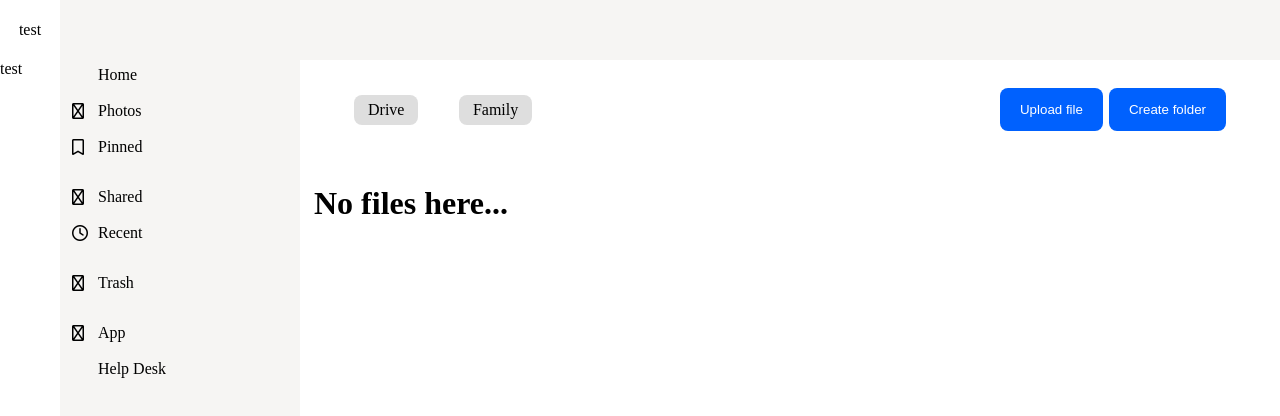
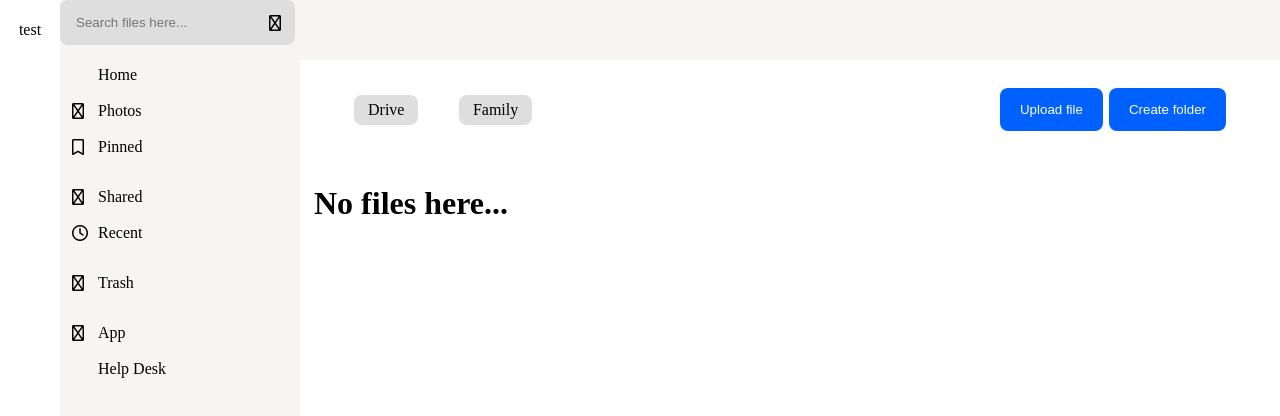
Before and after one commit to holestorage/client-legacy, a React (Create React App) app: page /app in a window 1280 px wide. Shown: the top 416 px of the page. Built offline with nearby package versions, Linux system fonts and the light colour scheme.

Commit message:
feat: inline page list

```diff
--- a/src/components/navbar/app/app-navbar.jsx
+++ b/src/components/navbar/app/app-navbar.jsx
@@ -1,9 +1,10 @@
 import style from "./app-navbar.module.css";
+import SearchFilesInput from "../../ui/input/icon/input/search-files-input";
 
 export default function AppNavbar() {
     return (
         <div className={style.container}>
-
+            <SearchFilesInput />
         </div>
     )
 }
--- a/src/components/navbar/app/app-navbar.module.css
+++ b/src/components/navbar/app/app-navbar.module.css
@@ -2,4 +2,5 @@
     display: grid;
     grid-auto-flow: column;
     justify-content: space-between;
+    align-items: center;
 }
--- a/src/components/navbar/main/main-navbar.jsx
+++ b/src/components/navbar/main/main-navbar.jsx
@@ -1,6 +1,6 @@
 import style from "./main-navbar.module.css";
 
-import MainNavbarPages from "./pages/main-navbar-pages";
+import PagesList from "../../pages/list/main-navbar-pages";
 
 export default function MainNavbar() {
     return (
@@ -8,7 +8,7 @@ export default function MainNavbar() {
             <div>
 
             </div>
-            <MainNavbarPages />
+            <PagesList />
             <div>
 
             </div>
--- /dev/null
+++ b/src/components/pages/list/inline/inline-page-list.jsx
@@ -0,0 +1,18 @@
+import style from "./inline-page-list.module.css";
+
+import {Fragment} from "react";
+import MainTab from "../../../ui/category/tab/main/main-tab";
+
+export default function InlinePageList({ list }) {
+    return (
+        <div className={style.container}>
+            {
+                list.map((value, key) =>
+                    <Fragment key={key}>
+                        <MainTab text={value.name} icon={value.icon} path={value.path} />
+                    </Fragment>
+                )
+            }
+        </div>
+    )
+}
--- /dev/null
+++ b/src/components/pages/list/pages-list.jsx
@@ -0,0 +1,28 @@
+import InlinePageList from "./inline/inline-page-list";
+
+const list = [
+    {
+        name: "Home",
+        icon: 'fa-regular fa-house-blank',
+        path: '/'
+    },
+    {
+        name: "Drive",
+        icon: 'fa-regular fa-house-blank',
+        path: '/drive'
+    },
+    {
+        name: "Pricing",
+        icon: 'fa-regular fa-house-blank',
+        path: '/pricing'
+    },
+    {
+        name: "About",
+        icon: 'fa-regular fa-house-blank',
+        path: '/about'
+    }
+]
+
+export default function PagesList({ inline }) {
+    return (inline ? <InlinePageList list={list} /> : <p></p>)
+}
--- /dev/null
+++ b/src/components/ui/input/icon/icon-input.jsx
@@ -0,0 +1,10 @@
+import style from "./icon-input.module.css";
+
+export default function IconInput({ text, icon }) {
+    return (
+        <div className={style.container}>
+            <input placeholder={text} />
+            <i className={icon} />
+        </div>
+    )
+}
--- /dev/null
+++ b/src/components/ui/input/icon/icon-input.module.css
@@ -0,0 +1,10 @@
+.container {
+    display: grid;
+    grid-template-columns: 1fr auto;
+    gap: var(--theme-value-padding-main);
+    align-items: center;
+
+    background: var(--theme-palette-main-hover);
+    padding: var(--theme-value-padding-main);
+    border-radius: var(--theme-value-border_radius-min);
+}
--- /dev/null
+++ b/src/components/ui/input/icon/input/search-files-input.jsx
@@ -0,0 +1,7 @@
+import IconInput from "../icon-input";
+
+export default function SearchFilesInput() {
+    return (
+        <IconInput text="Search files here..." icon="fa-regular fa-magnifying-glass" />
+    )
+}
--- a/src/components/view/app/app-view.jsx
+++ b/src/components/view/app/app-view.jsx
@@ -6,6 +6,7 @@ import MainCategory from "../../ui/category/main/main-category";
 import FilesFallback from "../../pages/fallback/pages/files-fallback";
 import TrashFallback from "../../pages/fallback/pages/trash-fallback";
 import AppNavbar from "../../navbar/app/app-navbar";
+import PagesList from "../../pages/list/pages-list";
 
 const category = [
     {
@@ -70,7 +71,7 @@ export default function AppView() {
     const location = useLocation();
 
     return (
-        <SidebarLayout header={<AppNavbar />} head={<p>test</p>} side={<p>test</p>} left={<MainCategory list={category} />}>
+        <SidebarLayout header={<AppNavbar />} head={<p>test</p>} side={<PagesList />} left={<MainCategory list={category} />}>
             <Routes location={location}>
                 <Route path="/" element={<BoardPage fallback={<FilesFallback />} />}/>
                 <Route path="/trash" element={<BoardPage fallback={<TrashFallback />} />}/>
```
Also changed, not shown: src/components/navbar/main/pages/main-navbar-pages.jsx (deleted, +0 -40 lines), src/components/pages/list/inline/inline-page-list.module.css (renamed from src/components/navbar/main/pages/main-navbar-pages.module.css).
